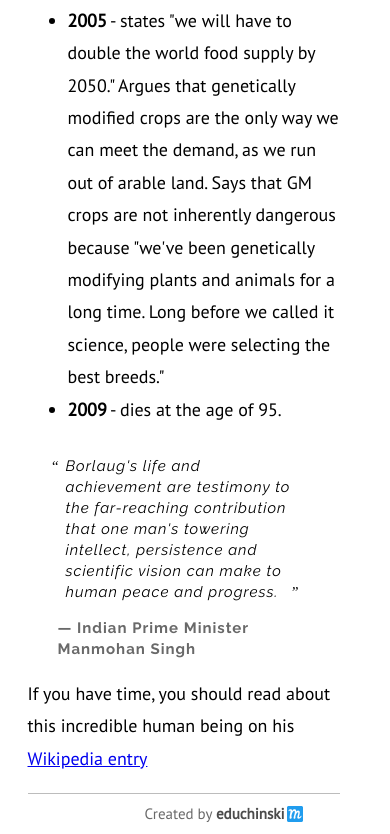
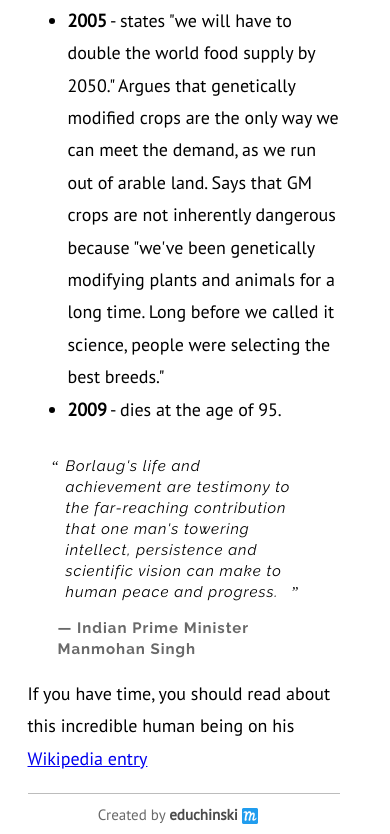
Before and after one commit to educhinski/tribute, a plain HTML site: page index.html in a window 390 px wide. Shown: the part 2584-3418 px from the top of the page. Drawn offline with Linux system fonts and the light colour scheme.

Commit message:
improved some features

```diff
--- a/css/style.css
+++ b/css/style.css
@@ -86,8 +86,10 @@ body {
 
 #my_footer p {
     font-size: 15px;
-    margin: 10px;
-    /* padding: 2px; */
+    display: inline;
+    position: relative;
+    top: 10px;
+    padding-bottom: 10px;
 }
 
 #my_footer a {
@@ -102,7 +104,7 @@ body {
 }
 
 #my_footer img {
-    padding: 2px 3px;
+    padding: 4px;
     position: absolute;
 }
 
@@ -114,7 +116,6 @@ body {
     }
 
     #main {
-        margin: 0;
         text-align: center;
     }
 
@@ -126,4 +127,9 @@ body {
     #main blockquote {
         margin-left: 30px;
     }
+
+    #my_footer p {
+        left: -12%;
+        text-align: center;
+    }
 }
```
